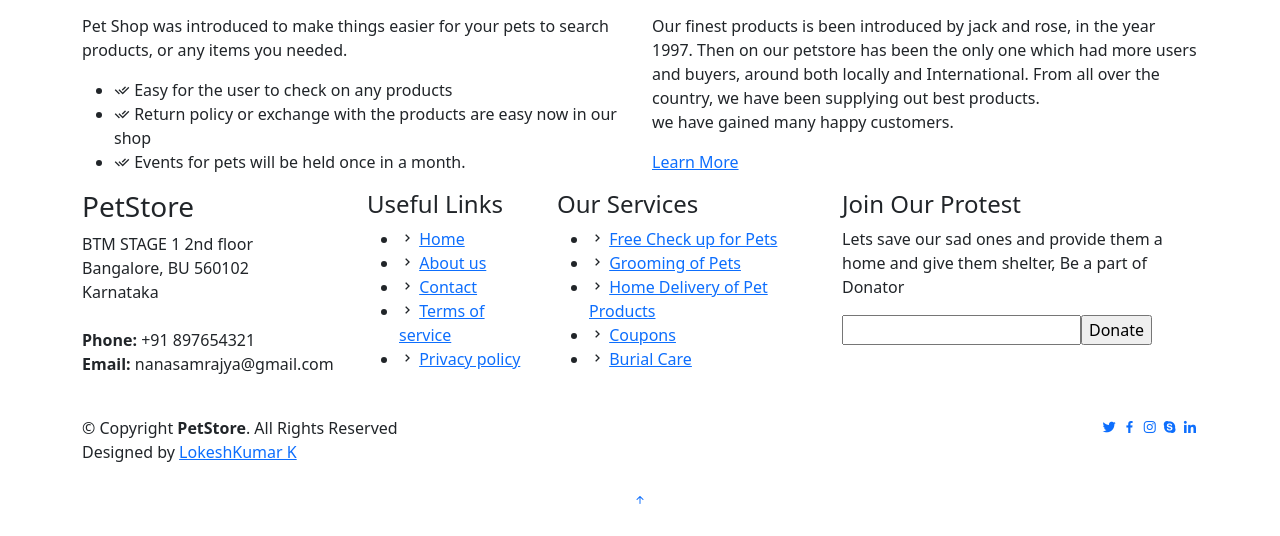
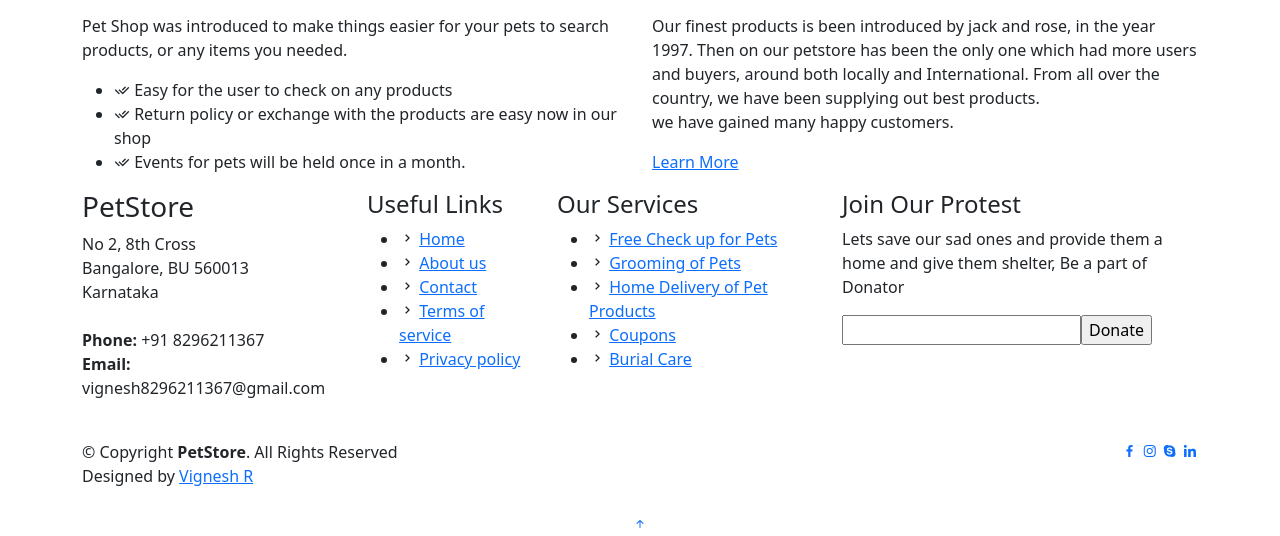
Before and after one commit to Vignesh5980/petapp5988, a Django app: page /about/ in a window 1280 px wide. Shown: the part 328-864 px from the top of the page. Before the commit the page ends 832 px from the top, so only its background shows below. Run offline with Django 5.2, Linux system fonts and the light colour scheme; some libraries are stand-ins or nearby versions.

Commit message:
Update about.html
footer updated

```diff
--- a/templates/app/about.html
+++ b/templates/app/about.html
@@ -49,7 +49,7 @@ About
 
 
     <!-- ======= Footer ======= -->
-    <footer id="footer">
+<footer id="footer">
 
         <div class="footer-top">
           <div class="container">
@@ -58,20 +58,20 @@ About
               <div class="col-lg-3 col-md-6 footer-contact">
                 <h3>PetStore</h3>
                 <p>
-                  BTM STAGE 1 2nd floor<br>
-                  Bangalore, BU 560102<br>
+                  No 2, 8th Cross<br>
+                  Bangalore, BU 560013<br>
                   Karnataka<br><br>
-                  <strong>Phone:</strong> +91 897654321<br>
-                  <strong>Email:</strong> nanasamrajya@gmail.com<br>
+                  <strong>Phone:</strong> +91 8296211367<br>
+                  <strong>Email:</strong> vignesh8296211367@gmail.com<br>
                 </p>
               </div>
 
               <div class="col-lg-2 col-md-6 footer-links">
                 <h4>Useful Links</h4>
                 <ul>
-                  <li><i class="bx bx-chevron-right"></i> <a href="#">Home</a></li>
-                  <li><i class="bx bx-chevron-right"></i> <a href="#">About us</a></li>
-                  <li><i class="bx bx-chevron-right"></i> <a href="#">Contact</a></li>
+                  <li><i class="bx bx-chevron-right"></i> <a href="/home">Home</a></li>
+                  <li><i class="bx bx-chevron-right"></i> <a href="/about">About us</a></li>
+                  <li><i class="bx bx-chevron-right"></i> <a href="/contact">Contact</a></li>
                   <li><i class="bx bx-chevron-right"></i> <a href="#">Terms of service</a></li>
                   <li><i class="bx bx-chevron-right"></i> <a href="#">Privacy policy</a></li>
                 </ul>
@@ -111,15 +111,14 @@ About
               <!-- You can delete the links only if you purchased the pro version. -->
               <!-- Licensing information: https://bootstrapmade.com/license/ -->
               <!-- Purchase the pro version with working PHP/AJAX contact form: https://bootstrapmade.com/tempo-free-onepage-bootstrap-theme/ -->
-              Designed by <a href="">LokeshKumar K</a>
+              Designed by <a href="">Vignesh R</a>
             </div>
           </div>
           <div class="social-links text-center text-md-right pt-3 pt-md-0">
-            <a href="#" class="twitter"><i class="bx bxl-twitter"></i></a>
-            <a href="#" class="facebook"><i class="bx bxl-facebook"></i></a>
-            <a href="#" class="instagram"><i class="bx bxl-instagram"></i></a>
-            <a href="#" class="google-plus"><i class="bx bxl-skype"></i></a>
-            <a href="#" class="linkedin"><i class="bx bxl-linkedin"></i></a>
+            <a href="https://www.facebook.com/profile.php?id=100011070706420" class="facebook"><i class="bx bxl-facebook"></i></a>
+            <a href="https://www.instagram.com/vignesh5988/" class="instagram"><i class="bx bxl-instagram"></i></a>
+            <a href="https://github.com/Vignesh5980" class="google-plus"><i class="bx bxl-skype"></i></a>
+            <a href="https://www.linkedin.com/in/vignesh-r-3444811a0/" class="linkedin"><i class="bx bxl-linkedin"></i></a>
           </div>
         </div>
     </footer><!-- End Footer -->
```
